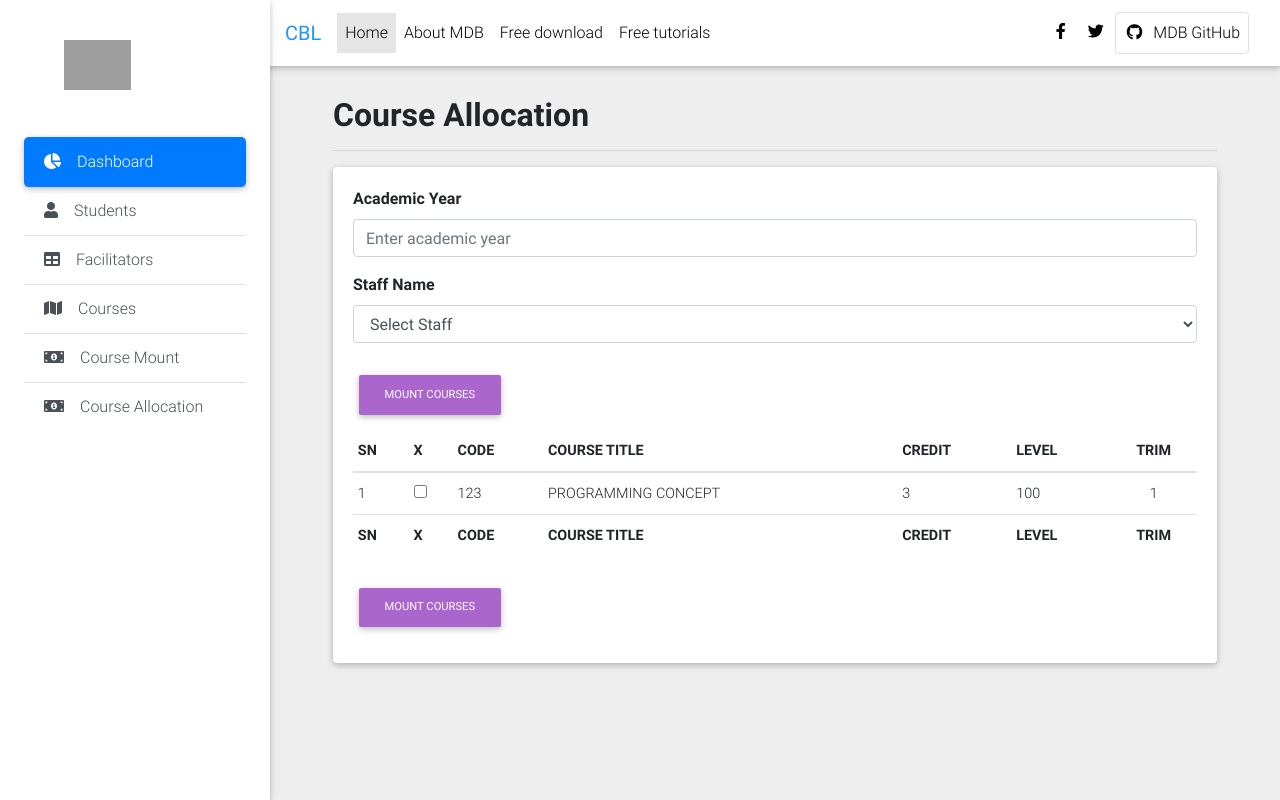
After one commit to ultralinksgh/portal, a PHP site: page /admin/courses_allocation.php in a window 1280 px wide. The commit adds this page. Run offline with PHP 8.4, Linux system fonts and the light colour scheme; the visitor is signed in with stand-in values (Sample User, id 1); data comes from the database, SQL or seed files in the repository; some libraries are stand-ins or nearby versions; grey boxes are pictures that could not be loaded.

Commit message:
course allocation

```diff
--- a/admin/courses.php
+++ b/admin/courses.php
@@ -6,7 +6,7 @@
 $db = new UltraDBLayer;
 ?>
 
-<h2>Courses</h2>
+<h2 class="font-weight-bold">Courses</h2>
 <hr class="">
 <button type="button" class="btn btn-dark btn-md mb-4" data-toggle="modal" data-target="#modelId">Add
     Course</button>
--- /dev/null
+++ b/admin/courses_allocation.php
@@ -0,0 +1,106 @@
+<?php
+require("../middleware/verifyadmin.php");
+require("../script/UltraDBlayer.php");
+include "sections/header.php";
+include "sections/sidebar.php";
+$db=new UltraDBlayer;
+?>
+
+<h2 class="font-weight-bold">Course Allocation</h2>
+<hr class="">
+<div class="card">
+    <div class="card-body">
+        <form id="frmallocate">
+            <div class="form-group">
+                <label for="" class="font-weight-bold">Academic Year</label>
+                <input type="text" name="academic_year" id="academic_year" class="form-control"
+                    placeholder="Enter academic year" aria-describedby="helpId" required>
+            </div>
+            <div class="form-group">
+                <label for="" class="font-weight-bold">Staff Name</label>
+                <select name="staff_id" id="staff_id" class="form-control" required>
+                    <option value="" selected disabled>Select Staff</option>
+                    <?php
+                    $query = $db->select_records("facilitators");
+                    while ($rec = mysqli_fetch_assoc($query)) {
+                         ?>
+                    <option value="<?php echo $rec["id"];?>"><?php echo $rec["name"];?></option>
+                    <?php
+                    }
+                    ?>
+                </select>
+            </div>
+            <input type="hidden" id="_token" name="_token" value="<?php echo $_SESSION["_token"]; ?>">
+            <button type="submit" class="btnsave btn btn-md btn-secondary mt-3 mb-3">Mount Courses</button>
+            <div class="table-responsive">
+                <table class="table table-sm">
+                    <thead>
+                        <tr>
+                            <th class="font-weight-bold">SN</th>
+                            <th class="font-weight-bold">X</th>
+                            <th class="font-weight-bold">CODE</th>
+                            <th class="font-weight-bold">COURSE TITLE</th>
+                            <th class="font-weight-bold">CREDIT</th>
+                            <th class="font-weight-bold">LEVEL</th>
+                            <th class="font-weight-bold text-center">TRIM</th>
+                        </tr>
+                    </thead>
+                    <tbody>
+                        <?php
+                    (int) $i = 0;
+                    $query = $db->select_records("courses");
+                    while ($rec = mysqli_fetch_assoc($query)) {
+                        $i++;
+                        ?>
+                        <tr>
+                            <td><?php echo $i; ?></td>
+                            <td><input type="checkbox" class="course_ids[]" name="course_ids[]" value="<?php echo $rec["id"]; ?>"></td>
+                            <td><?php echo $rec["course_code"]; ?></td>
+                            <td><?php echo $rec["course_title"]; ?></td>
+                            <td><?php echo $rec["credit"]; ?></td>
+                            <td><?php echo $rec["course_level"]; ?></td>
+                            <td class="text-center"><?php echo $rec["trimester"]; ?></td>
+                        </tr>
+                        <?php
+                    }
+                    ?>
+                    </tbody>
+                    <tfoot>
+                        <tr>
+                            <th class="font-weight-bold">SN</th>
+                            <th class="font-weight-bold">X</th>
+                            <th class="font-weight-bold">CODE</th>
+                            <th class="font-weight-bold">COURSE TITLE</th>
+                            <th class="font-weight-bold">CREDIT</th>
+                            <th class="font-weight-bold">LEVEL</th>
+                            <th class="font-weight-bold text-center">TRIM</th>
+                        </tr>
+                    </tfoot>
+                </table>
+            </div>
+            <button type="submit" class="btnsave btn btn-md btn-secondary mt-3 mb-3">Mount Courses</button>
+        </form>
+
+    </div>
+</div>
+
+<?php include "sections/footer.php"; ?>
+<script>
+$("#frmallocate").on("submit",function(e){
+    e.preventDefault();
+    let data = $(this).serialize();
+    $.ajax({
+        type: "post",
+        url: "../script/admin/allocate_course.php",
+        data: data,
+        success: function (response) {
+            if (response == "success") {
+                alert("Course allocation successful");
+                $("#frmallocate")[0].reset();
+            } else {
+                alert(response);
+            }
+        }
+    });
+});
+</script>
--- a/admin/courses_mount.php
+++ b/admin/courses_mount.php
@@ -6,7 +6,7 @@ include "sections/sidebar.php";
 $db=new UltraDBlayer;
 ?>
 
-<h2>Course Mount</h2>
+<h2 class="font-weight-bold">Course Mount</h2>
 <hr class="">
 <div class="card">
     <div class="card-body">
--- a/admin/facilitators.php
+++ b/admin/facilitators.php
@@ -6,7 +6,7 @@
 $db = new UltraDBLayer;
 ?>
 
-<h2>Facilitators</h2>
+<h2 class="font-weight-bold">Facilitators</h2>
 <hr class="">
 <button type="button" class="btn btn-dark btn-md mb-4" data-toggle="modal" data-target="#modelId">Add
     Facilitator</button>
--- a/admin/sections/sidebar.php
+++ b/admin/sections/sidebar.php
@@ -87,6 +87,8 @@
           <i class="fas fa-map mr-3"></i>Courses</a>
         <a href="courses_mount.php" class="list-group-item list-group-item-action waves-effect">
           <i class="fas fa-money-bill-alt mr-3"></i>Course Mount</a>
+          <a href="courses_allocation.php" class="list-group-item list-group-item-action waves-effect">
+          <i class="fas fa-money-bill-alt mr-3"></i>Course Allocation</a>
       </div>
 
     </div>
--- a/admin/students.php
+++ b/admin/students.php
@@ -6,7 +6,7 @@ require "sections/sidebar.php";
 $db = new UltraDBLayer;
 ?>
 
-<h2>Students</h2>
+<h2 class="font-weight-bold">Students</h2>
 <hr class="">
 
 <button type="button" class="btn btn-dark btn-md mb-4" data-toggle="modal" data-target="#modelId">Add
```
